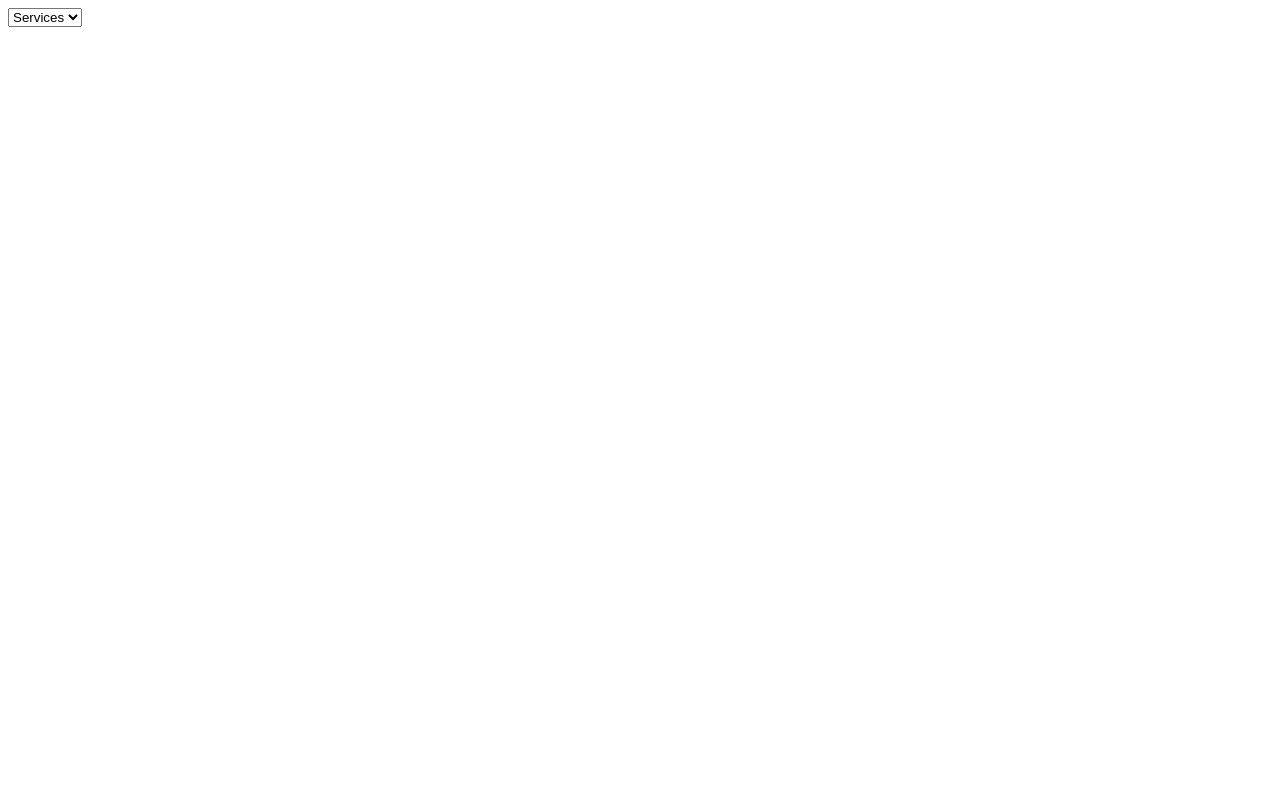
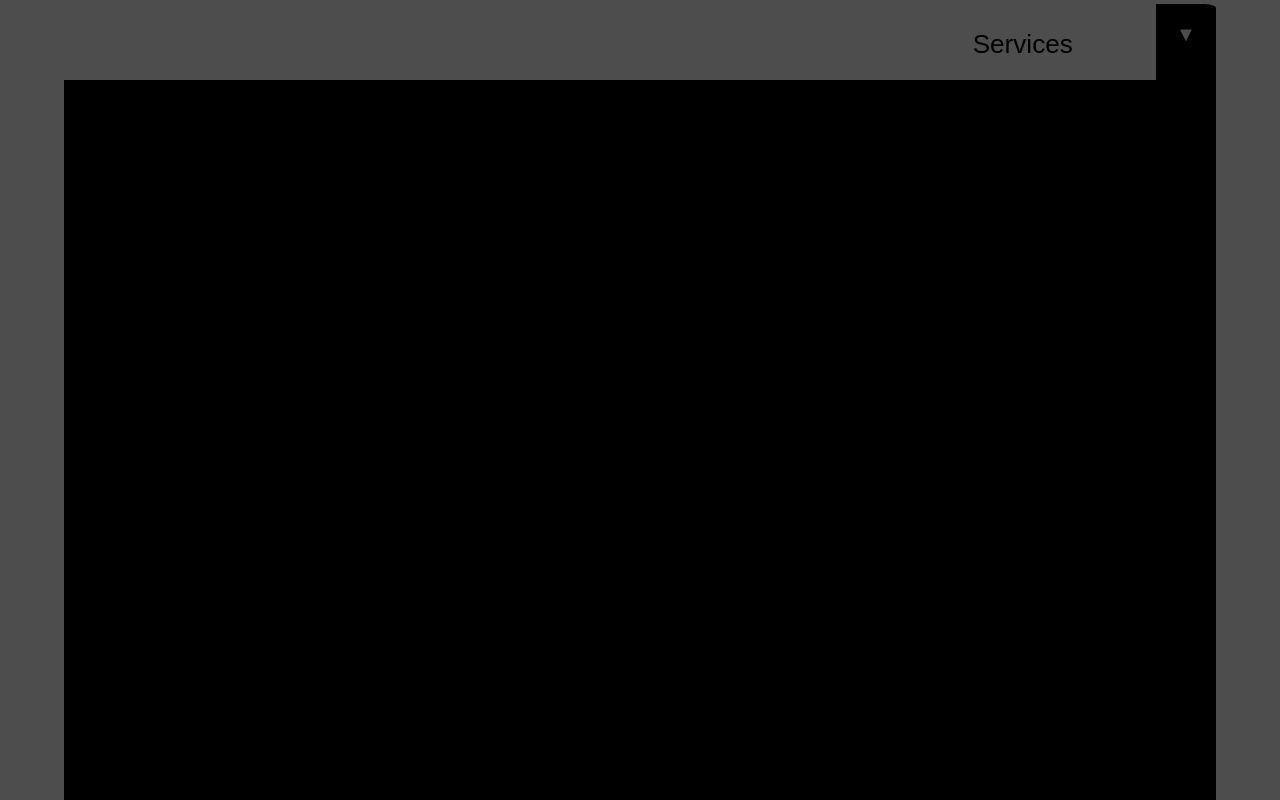
Before and after one commit to anna-mihaylova/veloGideMap, a plain HTML site: page index.html in a window 1280 px wide. Drawn offline with nearby package versions, Linux system fonts and the light colour scheme; some packages are replaced by stand-ins of ours.

Commit message:
'commit_css'

```diff
--- /dev/null
+++ b/assets/css/reset.css
@@ -0,0 +1,43 @@
+html, body, div, span, applet, object, iframe,
+h1, h2, h3, h4, h5, h6, p, blockquote, pre,
+a, abbr, acronym, address, big, cite, code,
+del, dfn, em, img, ins, kbd, q, s, samp,
+small, strike, strong, sub, sup, tt, var,
+b, u, i, center,
+dl, dt, dd, ol, ul, li,
+fieldset, form, label, legend,
+table, caption, tbody, tfoot, thead, tr, th, td,
+article, aside, canvas, details, embed,
+figure, figcaption, footer, header, hgroup,
+menu, nav, output, ruby, section, summary,
+time, mark, audio, video {
+	margin: 0;
+	padding: 0;
+	border: 0;
+	font-size: 100%;
+	font: inherit;
+	vertical-align: baseline;
+}
+/* HTML5 display-role reset for older browsers */
+article, aside, details, figcaption, figure,
+footer, header, hgroup, menu, nav, section {
+	display: block;
+}
+body {
+	line-height: 1;
+}
+ol, ul {
+	list-style: none;
+}
+blockquote, q {
+	quotes: none;
+}
+blockquote:before, blockquote:after,
+q:before, q:after {
+	content: '';
+	content: none;
+}
+table {
+	border-collapse: collapse;
+	border-spacing: 0;
+}
--- a/assets/css/style.css
+++ b/assets/css/style.css
@@ -0,0 +1,61 @@
+body {
+    font-family: 'Roboto', Arial, sans-serif;
+    font-size: 1.57vw;
+	overflow: hidden;
+}
+
+.map.section {
+    width: 100%;
+    height: 100%;
+    position: absolute;
+    background-color: #4d4d4d;
+    left: 0;
+    top: 0;
+}
+
+.map.content {
+    width: 90%;
+    height: 90%;
+    position: absolute;
+    left: 5%;
+    top: 10%;
+    background-color: #000;
+}
+
+.filters {
+    width: 20%;
+    height: 10%;
+    position: absolute;
+    right: 5%;
+    top: 0.5%;
+    cursor: pointer;
+    line-height: 3;
+    background: #4d4d4d;
+    overflow: hidden;
+    border-radius: 5%;
+}
+
+select {
+    width: 100%;
+    height: 100%;
+    margin: 0;
+    padding: 3%;
+    background-color: #4d4d4d;
+    border-color: #4d4d4d;
+    font-size: 1.3em;
+    text-transform: capitalize;
+    line-height: 0;
+    cursor: pointer;
+}
+
+.filters::after {
+    content: '\25BC';
+    position: absolute;
+    top: 0;
+    right: 0;
+    bottom: 0;
+    padding: 0 1em;
+    background: #000;
+    color: #4d4d4d;
+    pointer-events: none;
+}
--- a/index.html
+++ b/index.html
@@ -4,6 +4,8 @@
         <meta charset="utf-8">
         <title>velo-guide-map</title>
         <meta name="viewport" content="width=device-width, initial-scale=1.0">
+        <link href="https://fonts.googleapis.com/css?family=Roboto:100i,300i,400,400i" rel="stylesheet">
+        <link rel="stylesheet" href="assets/css/reset.css" type="text/css"/>
         <link rel="stylesheet" href="assets/css/style.css" type="text/css"/>
     </head>
     <body>
```
